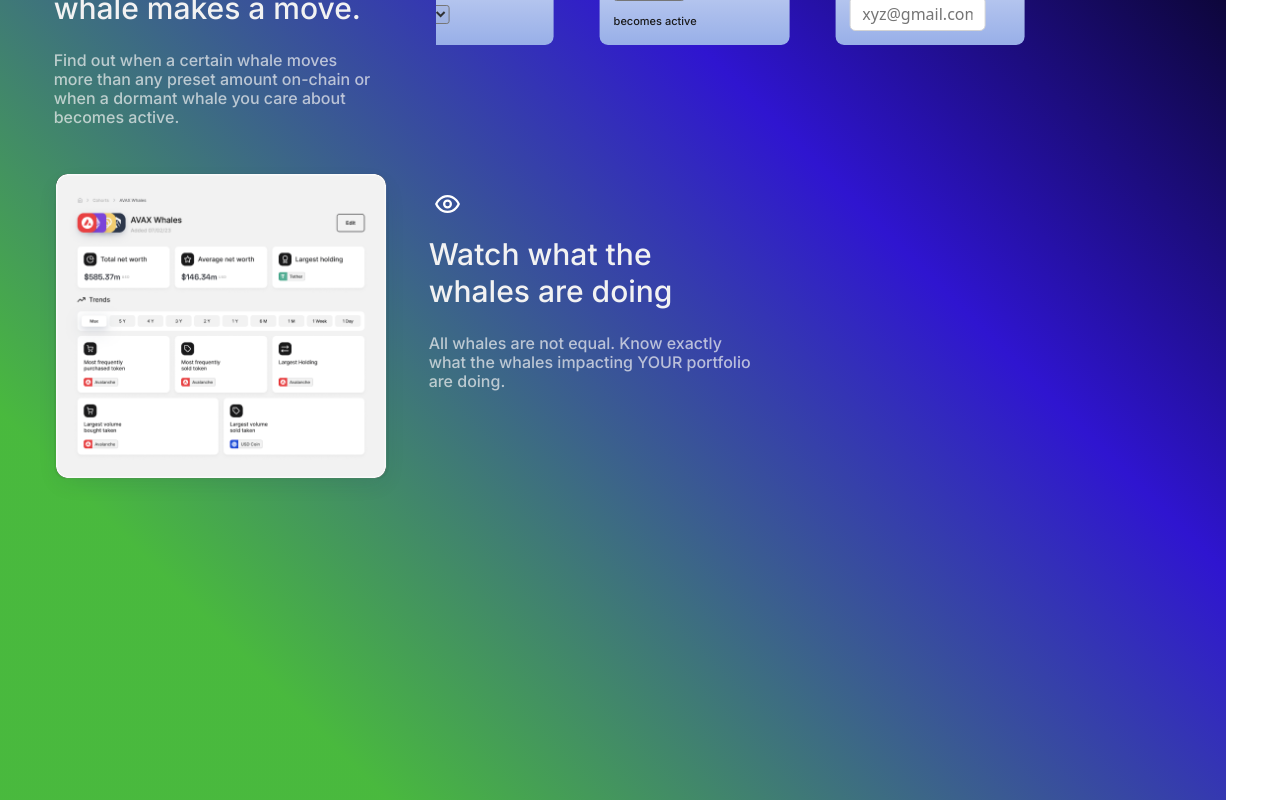
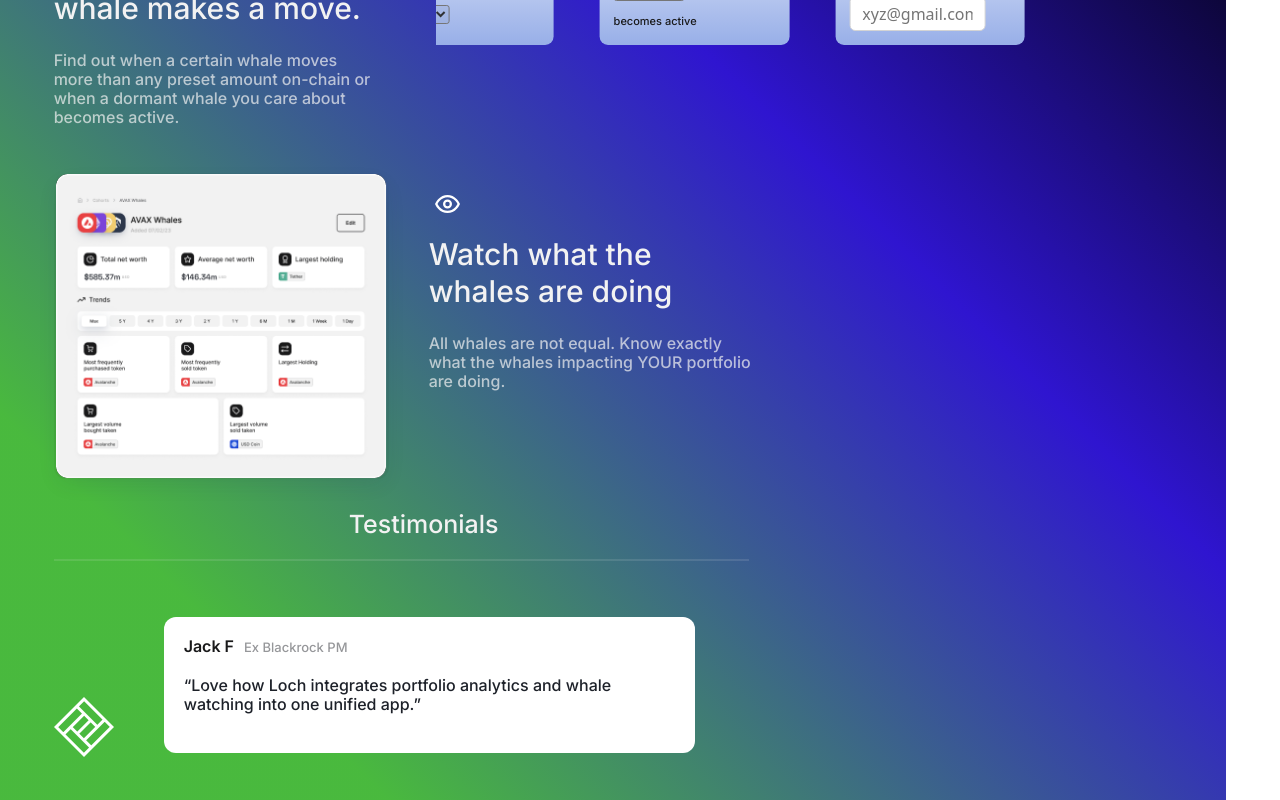
Before and after one commit to ay690/Loch_assignment, a React (Vite) app: page / in a window 1280 px wide. Shown: the part 224-1024 px from the top of the page. Built offline with nearby package versions, Linux system fonts and the light colour scheme.

Commit message:
Testimonials Completed

```diff
--- /dev/null
+++ b/src/components/Carousel.jsx
@@ -0,0 +1,71 @@
+import React from "react";
+import styles from "../styles/Testimonials.module.css";
+import TestimonialCard from './TestimonialCard'
+
+const Carousel = () => {
+  const testimonials = [
+    {
+      name: "Jack F",
+      detail: "Ex Blackrock PM",
+      para: "Love how Loch integrates portfolio analytics and whale watching into one unified app.",
+    },
+    {
+      name: "Yash P",
+      detail: "Research, 3poch Crypto Hedge Fund",
+      para: `I use Loch everyday now. I don't think I could analyze crypto whale trends markets without it. I'm addicted!`,
+    },
+    {
+      name: "Shiv S",
+      detail: "Co-Founder Magik Labs",
+      para: "Managing my own portfolio is helpful and well designed. What’s really interesting is watching the whales though. No one else has made whale tracking so simple.",
+    },
+  ];
+
+  return (
+    <div
+      id="carouselExampleAutoplaying"
+      className="carousel slide"
+      data-bs-ride="carousel"
+    >
+      <div className="carousel-inner">
+        {testimonials.map((value, index) => {
+          let testimonialCardContent = {
+            name: value.name,
+            detail: value.detail,
+            para: value.para,
+          };
+
+          return (
+            <div
+              className={`carousel-item ${index === 0 ? "active" : ""}`}
+              key={index}
+              data-bs-interval="3000"
+            >
+              <TestimonialCard value={testimonialCardContent} />
+            </div>
+          );
+        })}
+      </div>
+      <button
+        className="carousel-control-prev"
+        type="button"
+        data-bs-target="#carouselExampleAutoplaying"
+        data-bs-slide="prev"
+      >
+        <span className="carousel-control-prev-icon" aria-hidden="true"></span>
+        <span className="visually-hidden">Previous</span>
+      </button>
+      <button
+        className="carousel-control-next"
+        type="button"
+        data-bs-target="#carouselExampleAutoplaying"
+        data-bs-slide="next"
+      >
+        <span className="carousel-control-next-icon" aria-hidden="true"></span>
+        <span className="visually-hidden">Next</span>
+      </button>
+    </div>
+  );
+};
+
+export default Carousel;
--- a/src/components/Landing_Page.jsx
+++ b/src/components/Landing_Page.jsx
@@ -1,9 +1,11 @@
 import React from "react";
+import Cohorts from "../assets/Images/Cohorts.png";
 import styles from "../styles/Landing_page.module.css";
 import FirstGroup from "./FirstGroup";
+import Slider from "./Slider";
 import SecondGroup from "./SecondGroup";
-import Slider from "./Slider";
-import Cohorts from "../assets/Images/Cohorts.png";
+import Testimonials from "./Testimonials";
+
 
 const Landing_Page = () => {
   return (
@@ -16,6 +18,7 @@ const Landing_Page = () => {
         <img src={Cohorts} className={styles.Cohorts} alt="Cohorts Pic"/>
         <SecondGroup />
       </section>
+      <Testimonials />
     </main>
   );
 };
--- /dev/null
+++ b/src/components/TestimonialCard.jsx
@@ -0,0 +1,17 @@
+import React from "react";
+import styles from "../styles/TestimonialCard.module.css";
+
+const TestimonialCard = (props) => {
+  const { name, detail, para } = props.value;
+  return (
+    <div className={styles.main}>
+      <div className={styles.box}>
+        <h4 className={styles.name}>{name}</h4>
+        <p className={styles.detail}>{detail}</p>
+      </div>
+      <p className={styles.para}>“{para}”</p>
+    </div>
+  );
+};
+
+export default TestimonialCard;
--- /dev/null
+++ b/src/components/Testimonials.jsx
@@ -0,0 +1,19 @@
+import React from "react";
+import styles from "../styles/Testimonials.module.css";
+import Vector from "../assets/Images/Vector.png";
+import Carousel from "./Carousel";
+
+const Testimonials = () => {
+  return (
+    <div>
+      <h4 className={styles.heading}> Testimonials</h4>
+      <hr className={styles.hr} />
+      <img src={Vector} className={styles.vector} alt="vector"></img>
+      <div className={styles.testimonials}>
+        <Carousel />
+      </div>
+    </div>
+  );
+};
+
+export default Testimonials;
--- /dev/null
+++ b/src/styles/TestimonialCard.module.css
@@ -0,0 +1,67 @@
+.main {
+    min-width: 313px;
+    max-width: 531px;
+    width: fit-content;
+    height: 136px;
+    font-family: Inter;
+    padding: 20px;
+    border-radius: 12px;
+    background-color: #fff;
+  }
+
+  .box {
+    /* width: 161px; */
+    height: 19px;
+    display: flex;
+    flex-direction: row;
+    justify-content: flex-start;
+    align-items: baseline;
+    column-gap: 10px;
+  }
+
+  .name {
+    /* width: 50px; */
+    height: 19px;
+    color: #19191a;
+    /* font-family: Inter; */
+    font-size: 16px;
+    font-weight: 600;
+    line-height: 19px;
+    letter-spacing: 0px;
+    text-align: left;
+  }
+
+  .detail {
+    color: #96979a;
+    /* font-family: Inter; */
+    font-size: 13px;
+    font-weight: 500;
+    line-height: 16px;
+    letter-spacing: 0px;
+    text-align: left;
+    /* width: 103px; */
+    height: 16px;
+  }
+
+  .para {
+    /* width: 313px; */
+    height: 57px;
+    font-size: 16px;
+    font-weight: 500;
+    line-height: 19px;
+    letter-spacing: 0px;
+    text-align: left;
+    margin-top: 20px;
+    color: #1d2129;
+  }
+
+  @media only screen and (min-width: 200px) and (max-width: 778px) {
+    .main {
+      height: fit-content;
+      padding-bottom: 6px;
+      margin: 1px 20px;
+    }
+    .para {
+      height: fit-content;
+    }
+  }
--- /dev/null
+++ b/src/styles/Testimonials.module.css
@@ -0,0 +1,76 @@
+.heading {
+    width: 400px;
+    height: 20px;
+    /* top: 737px*/
+    /* margin-left: 295px; */
+    margin: 30px 0 30px 295px;
+
+    font-family: Inter;
+    font-size: 25px;
+    font-weight: 500;
+    line-height: 30px;
+    letter-spacing: 0px;
+    text-align: right;
+    color: rgba(242, 242, 242, 1);
+  }
+
+  .hr {
+    /* margin-top: 60px; */
+    width: 695px;
+    rotate: -0 deg;
+    /* width: 87%; */
+    border: 1px solid rgba(229, 229, 230, 0.5);
+    color: #e5e5e680;
+  }
+
+  .vector {
+    width: 60px;
+    height: 60px;
+    margin-top: 120px;
+  }
+
+  .testimonials {
+    display: flex;
+    flex-direction: row;
+    column-gap: 20px;
+    position: relative;
+    left: 110px;
+    bottom: 140px;
+    overflow-x: hidden;
+  }
+
+  @media only screen and (max-width: 1400px) {
+    .heading {
+      width: 100px;
+    }
+  }
+
+  @media only screen and (max-width: 1200px) {
+    .testimonials {
+      max-width: 650px;
+    }
+  }
+
+  @media only screen and (min-width: 200px) and (max-width: 778px) {
+    .heading {
+      width: 100px;
+      margin: 60px auto 20px 35px;
+    }
+    .hr {
+      width: 85%;
+      margin: 2px auto;
+    }
+
+    .testimonials {
+      margin: 0 auto;
+      left: 0;
+      width: 100%;
+      height: fit-content;
+    }
+
+    .vector {
+      position: relative;
+      top: 120px;
+      left: 30px;
+    }
+  }
```
